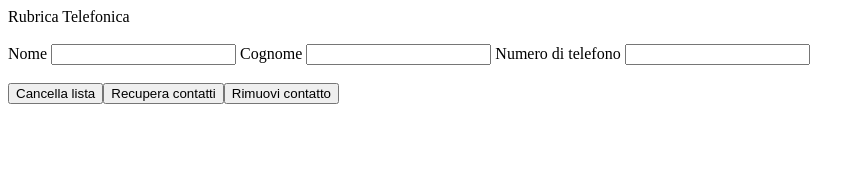
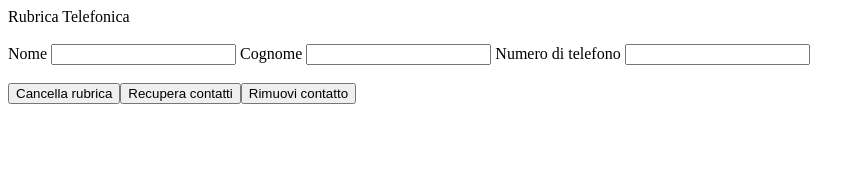
Before and after one commit to luca-lezzerini/rubrica-gal, an Angular app in the folder rubrica-gal-client/: page / in a window 1280 px wide. Both pictures are taken after a click on the button "Inserisci Contatto". Shown: the top 173 px of the page, without its empty margins (0-865 px from the left). Built offline with nearby package versions, Linux system fonts and the light colour scheme; no server answers.

Commit message:
messo cancella rubrica come nome bottone

```diff
--- a/rubrica-gal-client/src/app/app.component.html
+++ b/rubrica-gal-client/src/app/app.component.html
@@ -10,7 +10,7 @@ Numero di telefono <input type="text" [(ngModel)]="contatto.telefono">
 
 
 
-<button *ngIf="stato == 'mod' " (click)= "cancella()">Cancella lista</button>
+<button *ngIf="stato == 'mod' " (click)= "cancella()">Cancella rubrica</button>
 <button *ngIf="stato == 'mod' "(click)= "recupera()">Recupera contatti</button>
 <button *ngIf="stato == 'mod' "(click)= "rimuovi()">Rimuovi contatto</button>
 
--- a/rubrica-gal-client/src/app/app.component.ts
+++ b/rubrica-gal-client/src/app/app.component.ts
@@ -47,6 +47,7 @@ recupera(){
 }
 
 cancella(){
+
   this.stato = "ins";
 }
 
```
Also changed, not shown: 1 other file (tests, documents, lock files or other folders).
